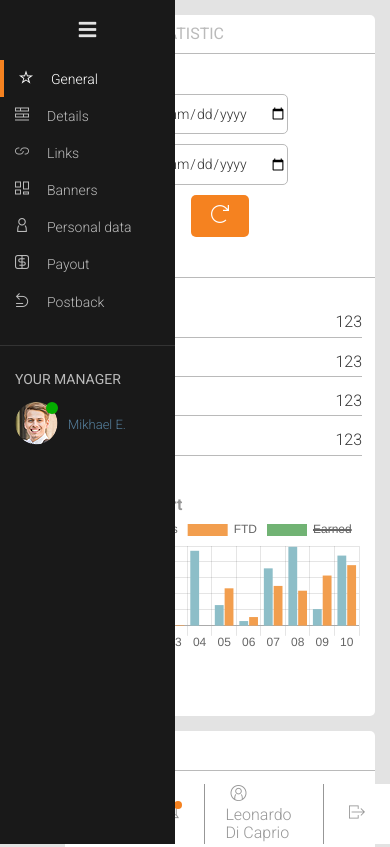
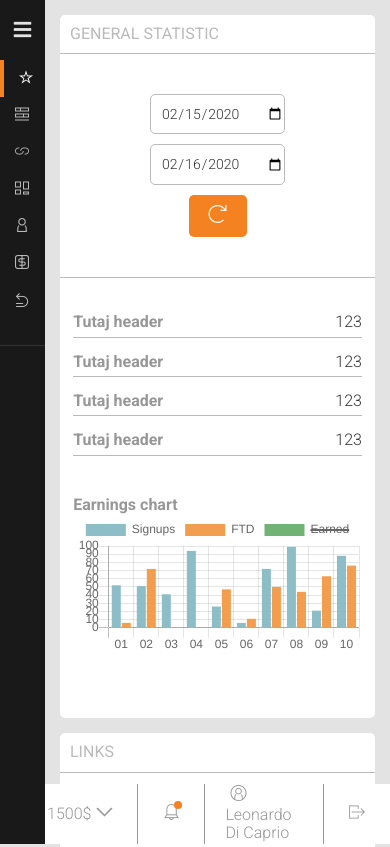
Before and after one commit to adam-goss94/admin-panel, a website: page src/index.html in a window 390 px wide. Shown: the top 847 px of the page. Drawn offline with nearby package versions, Linux system fonts and the light colour scheme; files that its build step writes are made by us from their sources.

Commit message:
Fix some styles for aside, fix function responsible for setting date

```diff
--- a/src/index.html
+++ b/src/index.html
@@ -40,7 +40,7 @@
     </ul>
   </header>
 
-  <aside class="aside show">
+  <aside class="aside">
     <div class="aside-header">
       <h1 class="font-title">Just do it</h1>
       <i class="fas fa-bars hamburger font-hamburger"></i>
@@ -83,8 +83,8 @@
               <div class="row">
                 <form class="data-range">
                   <div class="input-wrapper">
-                    <input type="date" class="input input-data-range">
-                    <input type="date" class="input input-data-range">
+                    <input type="date" class="input input-data-range date-from">
+                    <input type="date" class="input input-data-range date-to">
                     <i class="icon-calendar"></i>
                   </div>
                   <button type="submit" class="btn btn-orange date-submit"><i class="icon-refresh"></i></button>
@@ -258,8 +258,8 @@
               <div class="row">
                 <form class="data-range">
                   <div class="input-wrapper">
-                    <input type="date" class="input input-data-range">
-                    <input type="date" class="input input-data-range">
+                    <input type="date" class="input input-data-range date-from">
+                    <input type="date" class="input input-data-range date-to">
                     <i class="icon-calendar"></i>
                   </div>
                   <button type="submit" class="btn btn-orange date-submit"><i class="icon-refresh"></i></button>
--- a/src/js/app.js
+++ b/src/js/app.js
@@ -4,6 +4,11 @@ const app = {
     thisApp.navWrapper = document.querySelector('.navigation');
     thisApp.pages = thisApp.navWrapper.querySelectorAll('li');
     thisApp.sections = document.querySelectorAll('section');
+    thisApp.hamburger = document.querySelector('.hamburger');
+
+    thisApp.hamburger.addEventListener('click', function(){
+      document.querySelector('aside').classList.toggle('show');
+    });
 
     for(let page of thisApp.pages){
       page.addEventListener('click', function(){
@@ -66,15 +71,20 @@ const app = {
 
   initDate: function(){
     const thisApp = this;
-    thisApp.dateFrom = document.querySelector('.date-from');
-    thisApp.dateTo = document.querySelector('.date-to');
+    thisApp.dateFrom = document.querySelectorAll('.date-from');
+    thisApp.dateTo = document.querySelectorAll('.date-to');
     thisApp.refresh = document.querySelector('.date-submit');
 
     thisApp.dateToday = new Date().toISOString().slice(0,10);
     thisApp.dateYesterday = dateYesterday(thisApp.dateToday);
 
-    thisApp.dateFrom.value = thisApp.dateYesterday;
-    thisApp.dateTo.value = thisApp.dateToday;
+    for(let dateFrom of thisApp.dateFrom){
+      dateFrom.value = thisApp.dateYesterday;
+    }
+
+    for(let dateTo of thisApp.dateTo){
+      dateTo.value = thisApp.dateToday;
+    }
 
     thisApp.refresh.addEventListener('click', function(event){
       event.preventDefault();
--- a/src/sass/sections/_aside.scss
+++ b/src/sass/sections/_aside.scss
@@ -43,9 +43,10 @@ aside{
     padding-left: 15px;
     margin-top: 25px;
     transition: $transition;
+    white-space: nowrap;
 
     @media(max-width: 767px) {
-      display: none;
+      opacity: 0;
     }
 
     &__photo{
@@ -97,7 +98,7 @@ aside{
 
   .navigation-manager{
     @media(max-width: 767px) {
-      display: flex;
+      opacity: 1;
     }
   }
 }
--- a/src/sass/sections/_layout.scss
+++ b/src/sass/sections/_layout.scss
@@ -3,7 +3,7 @@
   padding: 60px 0 0 175px;
 
   @media(max-width: 767px) {
-    padding: 0 0 60px 50px;
+    padding: 0 0 60px 45px;
   }
 
   section{
```
